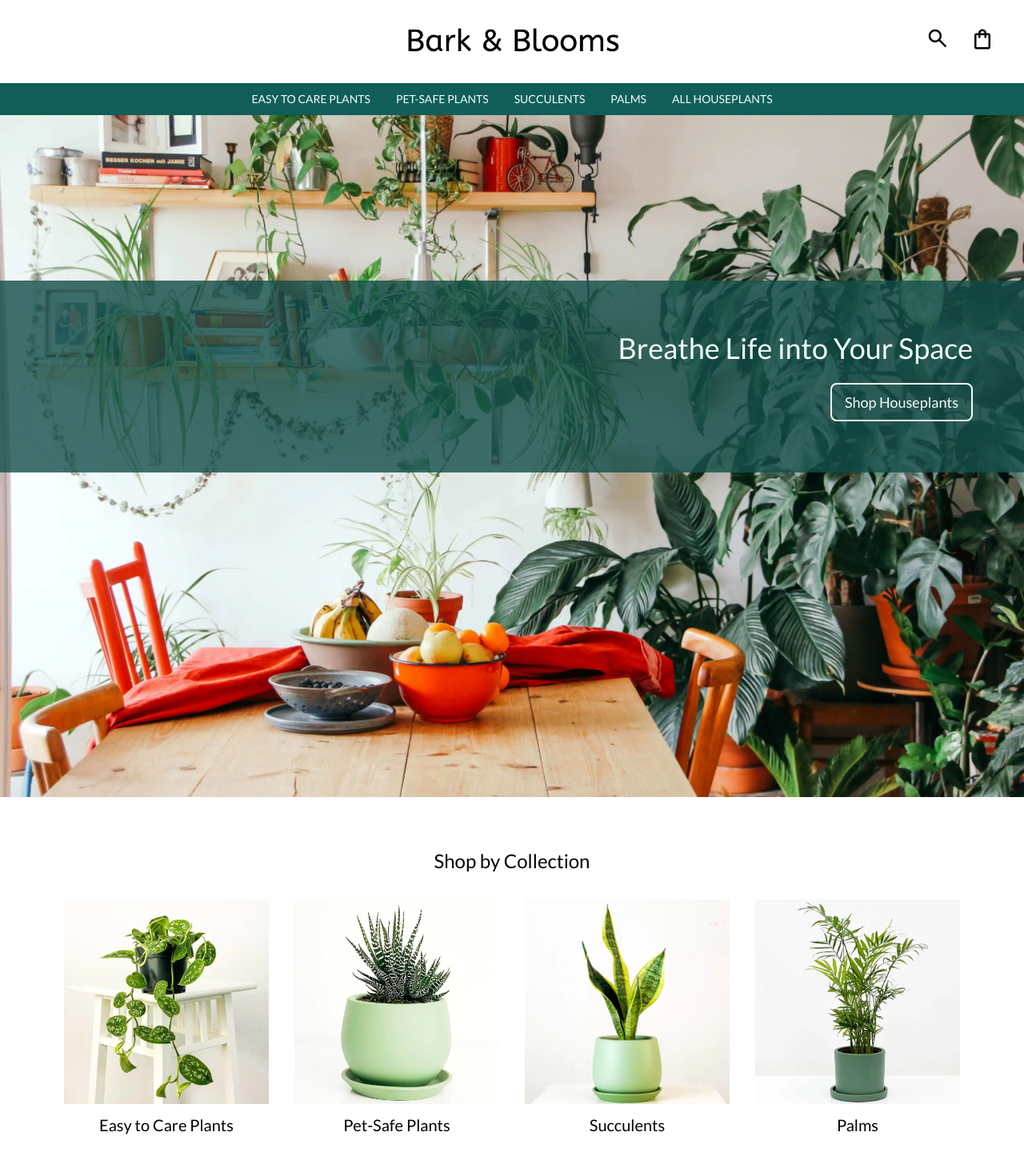
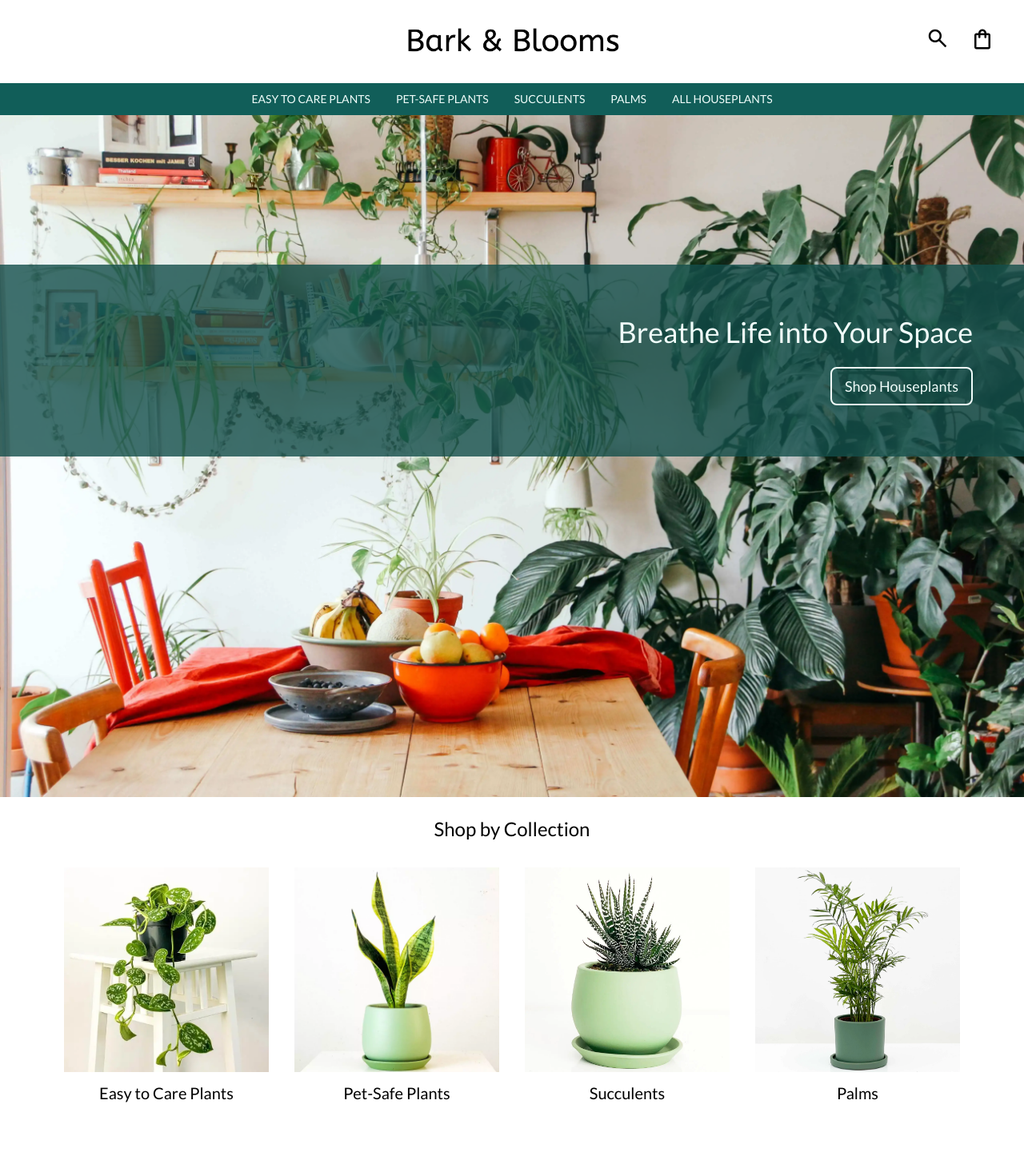
Before and after one commit to tarikkocar/shopping-cart, a React (Vite) app: page / in a window 1280 px wide. Shown: the top 1466 px of the page at 80% size. Built offline with nearby package versions, Linux system fonts and the light colour scheme.

Commit message:
Fix an issue causing layout shift during image load on homepage

```diff
--- a/index.html
+++ b/index.html
@@ -9,7 +9,7 @@
       @import url('https://fonts.googleapis.com/css2?family=Lato:wght@300;400;700;900&display=swap');
     </style>
     <link rel="stylesheet" href="https://fonts.googleapis.com/css2?family=Material+Symbols+Outlined:opsz,wght,FILL,GRAD@24,400,0,0" />
-    <link rel="icon" type="image/png" href="/assets/favicon.png">
+    <link rel="icon" type="image/png" href="/assets/favicon.png?">
   </head>
   <body>
     <div id="root" class="flex justify-center font-['Lato']"></div>
--- a/src/constants/collections.js
+++ b/src/constants/collections.js
@@ -20,7 +20,7 @@ const collections = [
     description:
       "Create a pet-friendly oasis with our selection of plants that are safe for your furry companions. These plants not only enhance your living space but also provide a safe and enriching environment for your pets.",
     slug: "pet-safe",
-    img: "/assets/haworthia_1.webp",
+    img: "/assets/snake_plant_1.webp",
     id: 2,
   },
   {
@@ -28,7 +28,7 @@ const collections = [
     description:
       "Explore the world of succulents, where captivating shapes and vibrant colors meet resilience. These water-wise wonders add a touch of desert charm to your collection, thriving in various conditions with minimal care.",
     slug: "succulents",
-    img: "/assets/snake_plant_1.webp",
+    img: "/assets/haworthia_1.webp",
     id: 3,
   },
   {
--- a/src/pages/HomePage.jsx
+++ b/src/pages/HomePage.jsx
@@ -1,8 +1,10 @@
 import { motion } from "framer-motion";
 import { Link } from "react-router-dom";
 import collections from "../constants/collections";
+import { useState } from "react";
 
 export default function HomePage() {
+  const [isImageLoading, setIsImageLoading] = useState(true);
   return (
     <motion.div
       initial={{ opacity: 0 }}
@@ -14,8 +16,16 @@ export default function HomePage() {
         <img
           src="/assets/homepage_img.webp"
           alt="Indoor houseplants"
-          className="pb-10"
+          className={`${isImageLoading ? "hidden" : "block"}`}
+          onLoad={() => {
+            setIsImageLoading(false);
+          }}
         />
+        <div
+          className={`aspect-[3/2] w-[98.99vw] h-auto ${
+            isImageLoading ? "block" : "hidden"
+          }`}
+        ></div>
         <div className="absolute bottom-1/2 w-full p-16 flex flex-col gap-6 items-end bg-teal-900 bg-opacity-80 max-[1000px]:p-6 max-[1000px]:gap-2 max-[600px]:p-4">
           <h1 className="text-4xl text-teal-50 max-[1000px]:text-xl max-[600px]:text-lg">
             Breathe Life into Your Space
```
Also changed, not shown: public/assets/money_tree_2.webp (added).
